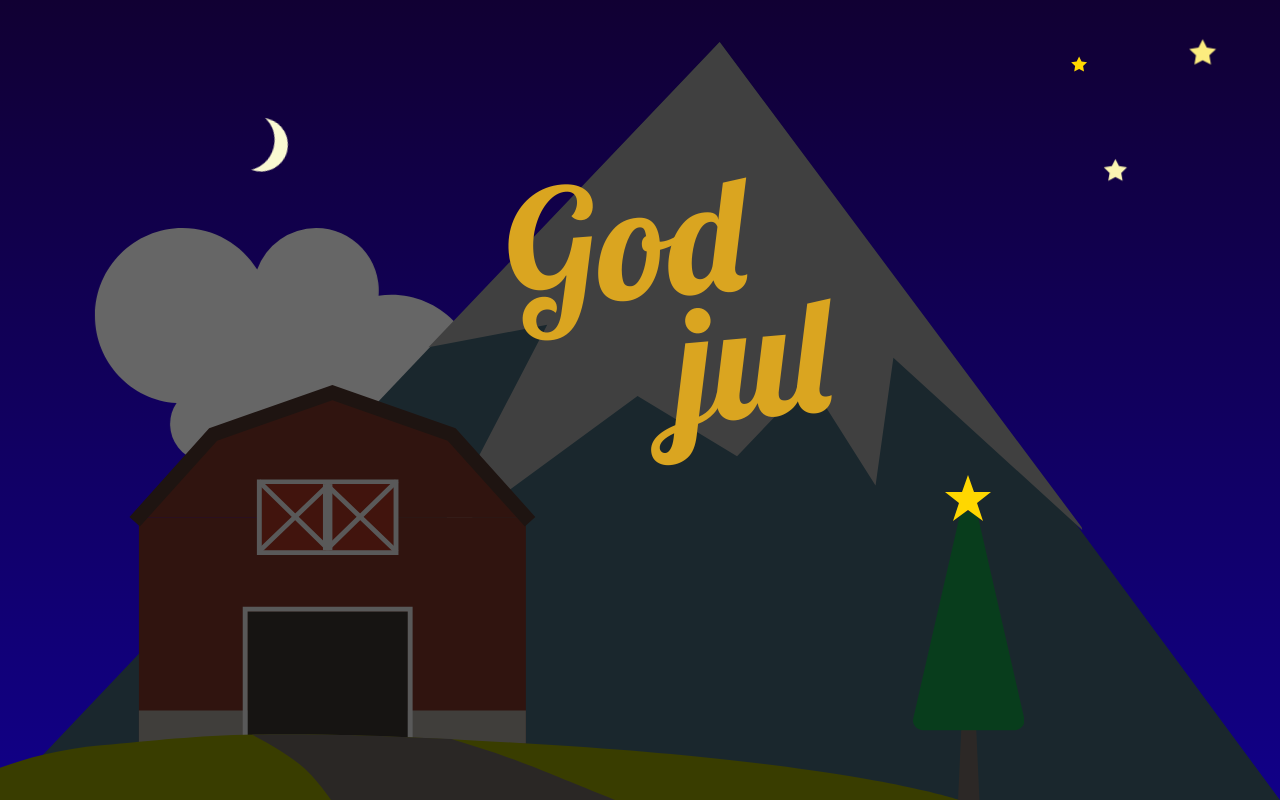
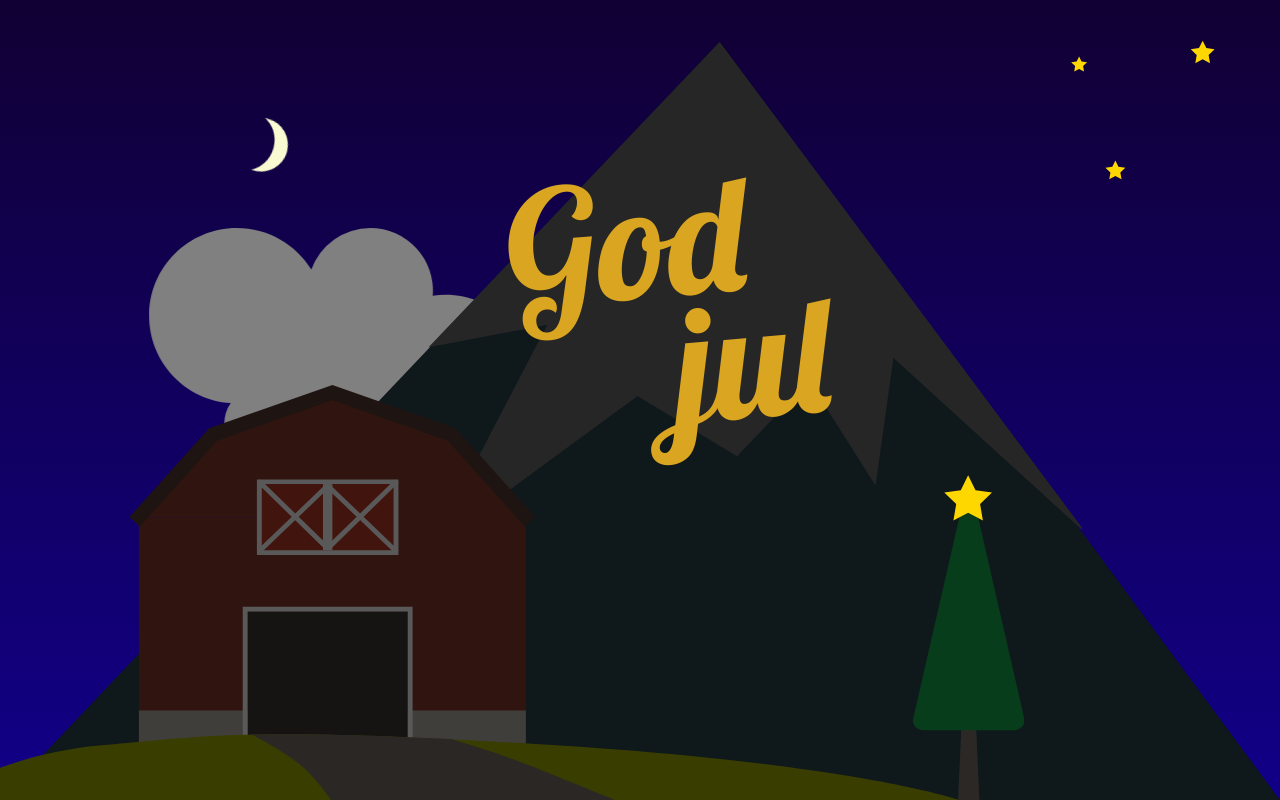
Before and after one commit to winsvold/julekort, a React (Create React App) app: page / in a window 1280 px wide. Built offline with nearby package versions, Linux system fonts and the light colour scheme.

Commit message:
fintuning animasjoner

```diff
--- a/src/App.tsx
+++ b/src/App.tsx
@@ -4,14 +4,9 @@ import Julekort from "./julekort/Julekort";
 import { createGlobalStyle } from "styled-components";
 
 const GlobalStyling = createGlobalStyle`
-html {
-background-color: black;
-}
-
-body {
-  background: linear-gradient(#103, #108);
-  color: palegoldenrod;
-}
+  html {
+    background-color: black;
+  }
 `;
 
 function App() {
--- a/src/julekort/Julekort.tsx
+++ b/src/julekort/Julekort.tsx
@@ -14,6 +14,8 @@ const Style = styled.div`
   position: relative;
   height: 100vh;
   overflow: hidden;
+  background: linear-gradient(#103, #108);
+  color: palegoldenrod;
 `;
 
 const getStyle = (brightness: number, bottom = 0) => css`
@@ -38,27 +40,29 @@ const StyledBondegård = styled(Bondegård)`
 `;
 
 const StyledFjell = styled(Fjell)`
-  ${getStyle(25)};
+  ${getStyle(15)};
   animation: ${vippOpp} 1s backwards;
   animation-delay: ${d}s;
   transform-origin: bottom;
 `;
 
-const skyAnimasjon = keyframes`
+const popIn = keyframes`
   from {
     transform: translateX(-500%);
   }
-  10% {
-   transform: translateX(-50%);
+`;
+
+const skyAnimasjon = keyframes`
+  to {
+    transform: translateX(50%);
   }
 `;
 
 const StyledSky = styled(Sky)`
-  ${getStyle(40, 35)};
-  animation: ${skyAnimasjon} 20s backwards;
-  animation-delay: ${d + 0.5}s;
+  ${getStyle(50, 35)};
+  animation: ${skyAnimasjon} 30s infinite alternate, ${popIn} 1s backwards ${d + 1}s;
   width: 30%;
-  left: 20%;
+  left: 5%;
 `;
 
 const JuletreWrapper = styled.div`
@@ -77,7 +81,7 @@ const StyledJuletre = styled(JuletreIkon)`
   filter: brightness(50%);
 `;
 
-const StyledStjerne = styled(Stjerne)`
+const JuletreSjerne = styled(LitenStjerne)`
   position: absolute;
   top: -2%;
   height: 15%;
@@ -96,7 +100,7 @@ const dropDown = keyframes`
 const blink = keyframes`
   from {
     fill: lightgoldenrodyellow;
-    transform: scale(1.2);
+    transform: scale(1.2) ;
   }
   20% {
     fill: gold;
@@ -111,7 +115,7 @@ const StyledLitenStjerne = styled(LitenStjerne)<{ top: number; right: number; si
   right: ${(props) => props.right}%;
   stroke: none;
   fill: gold;
-  animation: ${dropDown} 1s backwards, ${blink} 3s infinite;
+  animation: ${dropDown} 1s backwards, ${blink} 4s infinite;
   animation-delay: ${(props) => 1 / props.size + 1.5 + d}s;
 `;
 
@@ -165,7 +169,7 @@ function Julekort() {
       <StyledBondegård />
       <JuletreWrapper>
         <StyledJuletre />
-        <StyledStjerne />
+        <JuletreSjerne />
       </JuletreWrapper>
       <Tekst>
         <span>God</span>
```
